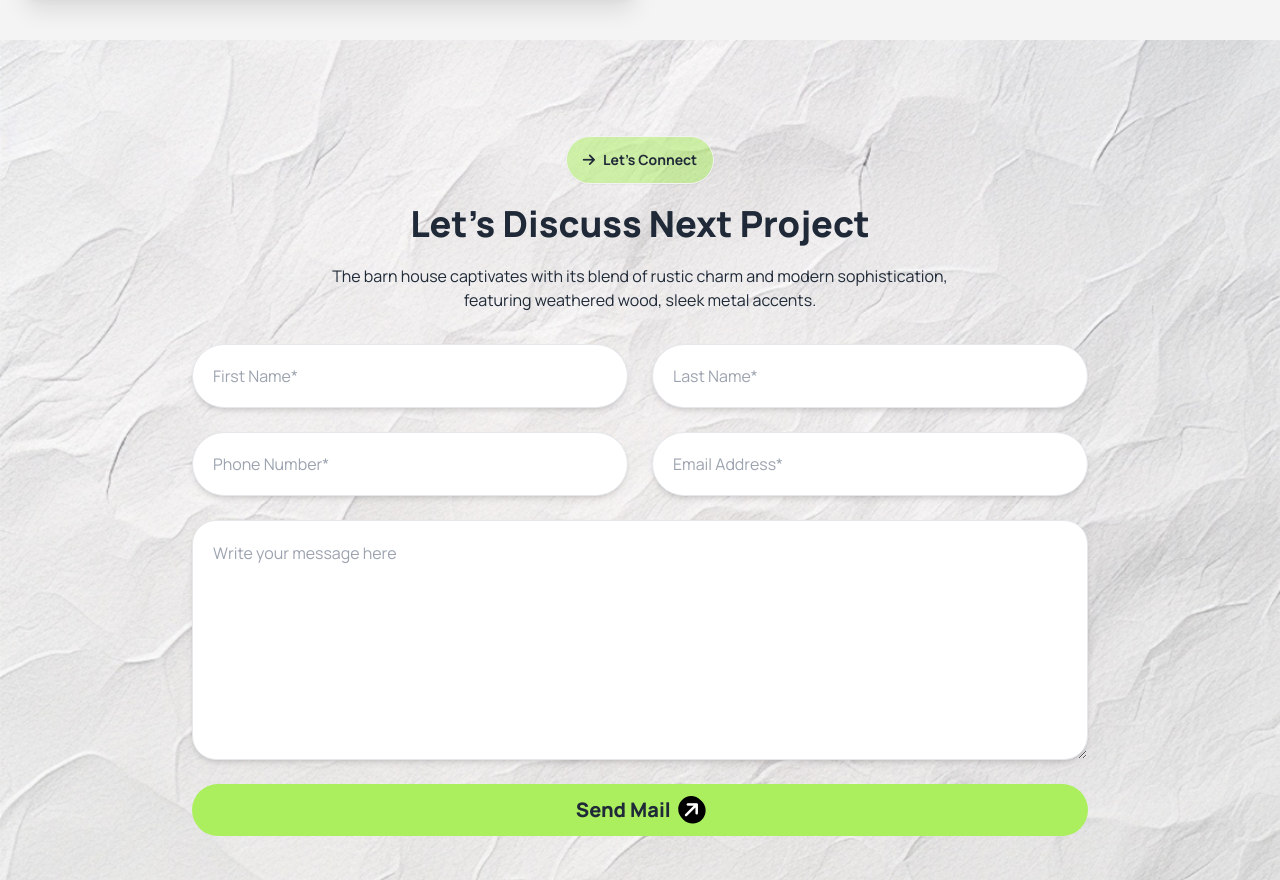
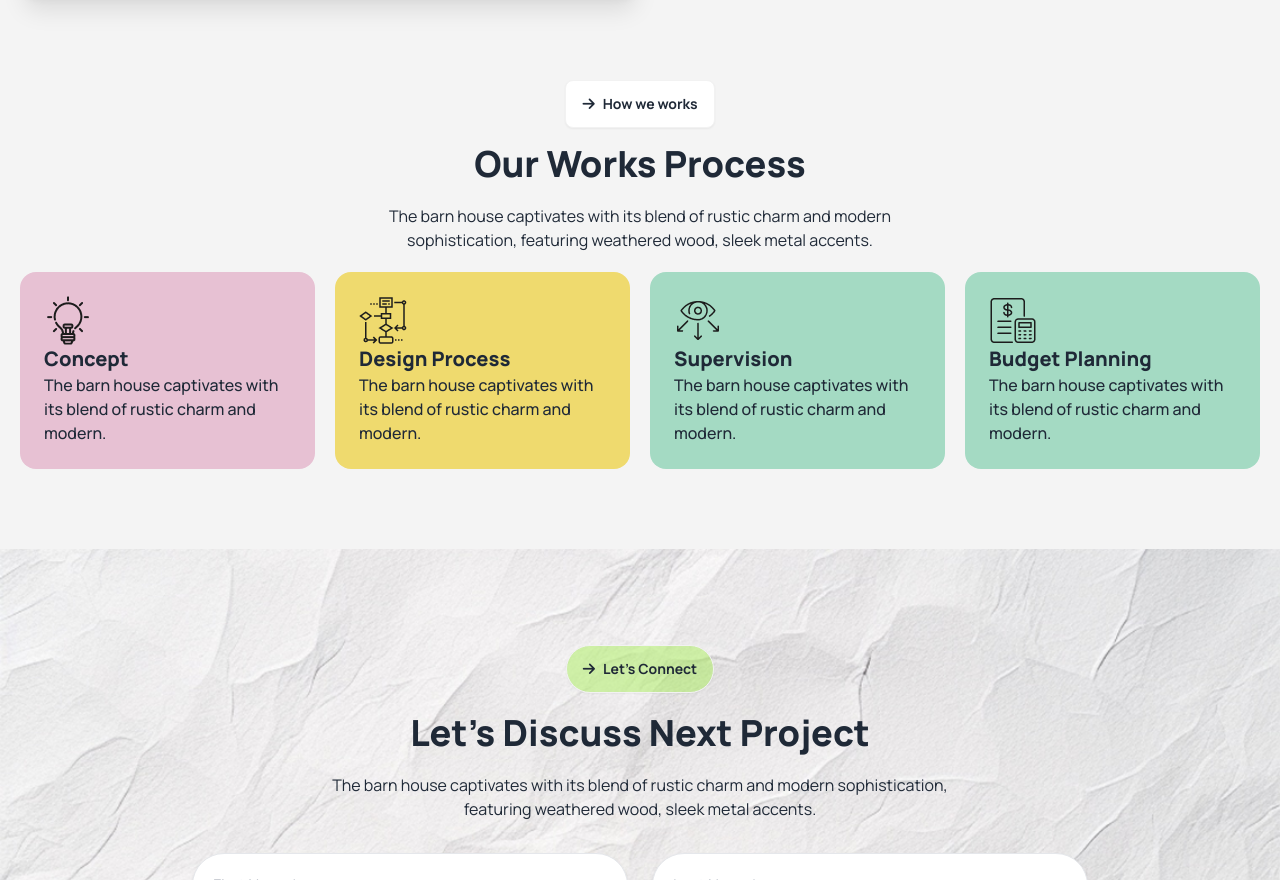
Before and after one commit to Khairul-Islam-1114/PH-B10-Assignment-03, a plain HTML site: page index.html in a window 1280 px wide. Shown: the part 1329-2209 px from the top of the page. Drawn offline with nearby package versions, Linux system fonts and the light colour scheme.

Commit message:
Work Process Section have been added

```diff
--- a/index.html
+++ b/index.html
@@ -180,6 +180,59 @@
       </div>
     </section>
 
+    <!-- Work Process Section Start -->
+    <section id="work_process" class="my-20 container mx-auto px-5">
+
+      <div>
+
+        <!-- Text Part -->
+        <div class="text-center">
+          <a href="" class="btn bg-white font-bold mb-4 flex items-center justify-center w-fit mx-auto">
+            <i class="fa-solid fa-arrow-right"></i>
+            <span>How we works</span>
+          </a>
+
+          <h2 class="text-2xl md:text-4xl font-bold lg:font-extrabold mb-5 text-center">
+            Our Works Process
+          </h2>
+
+          <p class="text-center max-w-lg mx-auto mb-5">The barn house captivates with its blend of rustic charm and modern sophistication, featuring weathered wood, sleek metal accents.</p>
+        </div>
+
+        <!-- Card Part -->
+        <div class="grid grid-cols-1 md:grid-cols-2 lg:grid-cols-4 gap-5">
+
+          <div class="bg-[#E7C1D3] p-6 rounded-2xl">
+            <img src="assets/concept.png" alt="">
+            <h3 class="text-xl font-extrabold">Concept</h3>
+            <p class="font-medium">The barn house captivates with its blend of rustic charm and modern.</p>
+          </div>
+
+          <div class="bg-[#EFDA6E] p-6 rounded-2xl">
+            <img src="assets/flow-chart.png" alt="">
+            <h3 class="text-xl font-extrabold">Design Process</h3>
+            <p class="font-medium">The barn house captivates with its blend of rustic charm and modern.</p>
+          </div>
+
+          <div class="bg-[#A4DAC3] p-6 rounded-2xl">
+            <img src="assets/vision.png" alt="">
+            <h3 class="text-xl font-extrabold">Supervision</h3>
+            <p class="font-medium">The barn house captivates with its blend of rustic charm and modern.</p>
+          </div>
+
+          <div class="bg-[#A4DAC3] p-6 rounded-2xl">
+            <img src="assets/budget-planning.png" alt="">
+            <h3 class="text-xl font-extrabold">Budget Planning</h3>
+            <p class="font-medium">The barn house captivates with its blend of rustic charm and modern.</p>
+          </div>
+
+
+        </div>
+      </div>
+
+    </section>
+    <!-- Work Process Section End -->
+
     <section class="my-10 bg-[url('assets/bg.jpg')] bg-center bg-no-repeat bg-cover py-24 max-w-none w-[100vw] mx-auto px-5 overflow-hidden">
 
       <div>
```
